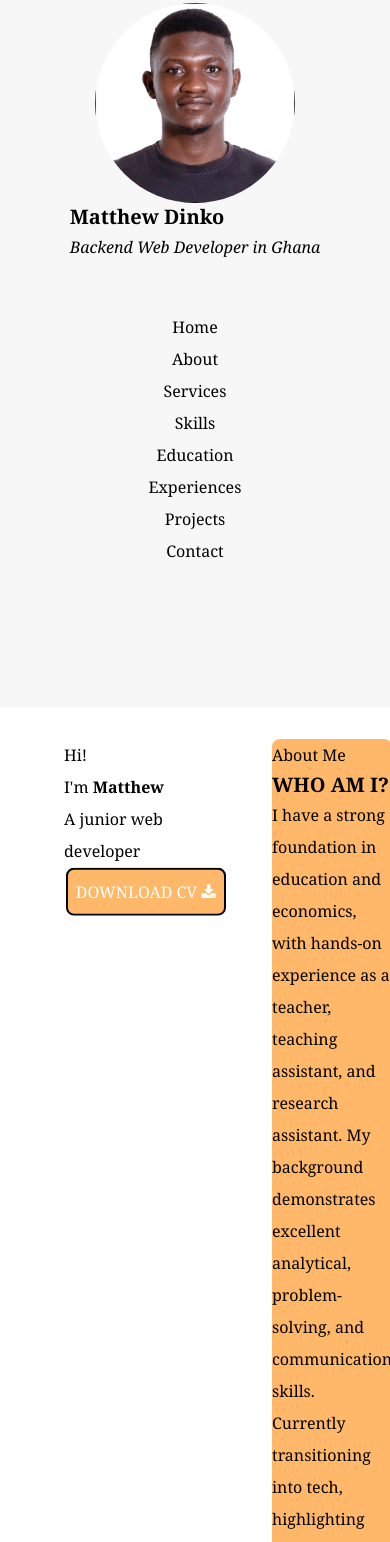
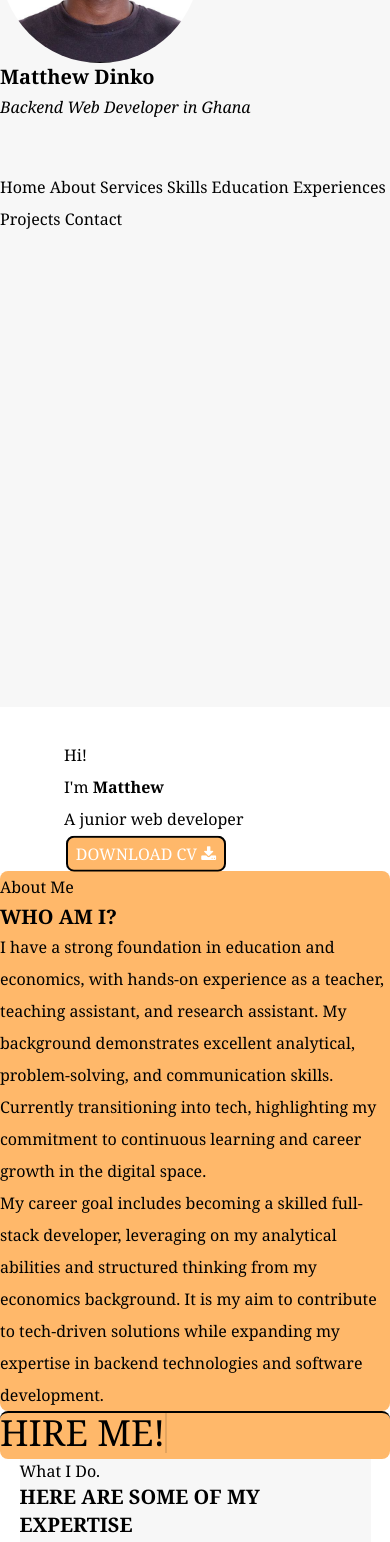
Before and after one commit to Matdinko/_portfolio, a plain HTML site: page index.html in a window 390 px wide. Shown: the part 137-1679 px from the top of the page. Drawn offline with nearby package versions, Linux system fonts and the light colour scheme.

Commit message:
changes to footer

```diff
--- a/index.html
+++ b/index.html
@@ -27,7 +27,7 @@
 <body class="font-serif">
     <header id="home">
         <div class="md:flex flex-row md:w-[90%] ml-auto mr-auto">
-            <div class="flex flex-col justify-center items-center md:w-[25%] h-screen overflow-y-scroll leading-[2] bg-[#F7F7F7]">
+            <div class="md:flex flex-col justify-center items-center md:w-[25%] h-screen overflow-y-scroll leading-[2] bg-[#F7F7F7]">
                 <div class="profile">
                     <img src="./images/img2.jpg" class="w-[200px] h-[200px] rounded-[100px] border-none">
                 </div>
@@ -35,7 +35,7 @@
                     <h2 class="font-extrabold text-xl">Matthew Dinko</h2>
                     <p class="italic">Backend Web Developer in Ghana</p>
                 </div>
-                <nav class="flex flex-col items-center justify-between pt-12">
+                <nav class="md:flex flex-col items-center justify-between pt-12">
                     <a href="#home" class="decoration-none decoration-black">Home</a>
                     <a href="#about" class="decoration-none decoration-black">About</a>
                     <a href="#services" class="decoration-none decoration-black">Services</a>
@@ -47,13 +47,13 @@
                 </nav>
             </div>
             <div class="md:w-[75%]">
-                <section class="h-full">
-                    <div class="flex flex-row leading-[2] pt-[2rem] gap-[3rem]">
+                <section class="md:h-full">
+                    <div class="md:flex flex-row leading-[2] pt-[2rem] gap-[3rem]">
                         <div class="leading-[2] pl-[4rem]">
                             <h1> Hi! </h1>
                             <h1>I'm <b class="">Matthew</b></h1>
                             <p>A junior web developer</p>
-                            <button class="vibrate-1 w-[10rem] h-[3rem] bg-orange-300 text-white border-solid border-[2px] border-black rounded-lg">DOWNLOAD CV <i class="fa fa-download" aria-hidden="true"></i></button>
+                            <button class="vibrate-1 w-[10rem] md:h-[3rem] bg-orange-300 text-white border-solid border-[2px] border-black rounded-lg">DOWNLOAD CV <i class="fa fa-download" aria-hidden="true"></i></button>
                         </div>
                         <div class="md:flex flex-col justify-center items-center bg-orange-300 gap-8 rounded-lg" id="about">
                             <p> About Me</p>
@@ -64,7 +64,7 @@
                     </div>
 
                     <div>
-                        <div class="flex flex-col justify-center items-center bg-orange-300 md:h-[30vh] md:w-full rounded-lg border-t-[2px] border-solid">
+                        <div class="md:flex flex-col justify-center items-center bg-orange-300 md:h-[30vh] md:w-full rounded-lg border-t-[2px] border-solid">
                             <button class="relative overflow-hidden border-none bg-transparent">
                                 <h3 class="uppercase text-4xl typing">Hire Me!</h3>
                             </button>
@@ -226,7 +226,7 @@
         </section>
 
 
-        <section class="md:w-full md:flex flex-col md:flex-row gap-8 mx-auto h-[80vh]" id="contact">
+        <section class="md:w-full md:flex md:flex-row gap-8 mx-auto h-[80vh]" id="contact">
             <div class="md:w-full md:w-2/3">
                 <p class="pt-4">Get in Touch</p>
                 <h2 class="text-xl uppercase font-extrabold pt-8">Contact</h2>
@@ -252,9 +252,7 @@
                         Send Message
                     </button>
                 </form>
-
             </div>
-
             <div class="md:flex flex-col gap-[3rem]">
                 <div class="pt-32">
                     <button> <i class="fa fa-envelope" aria-hidden="true"></i></button>
```
